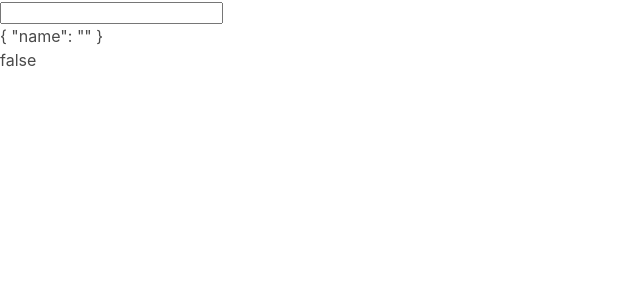
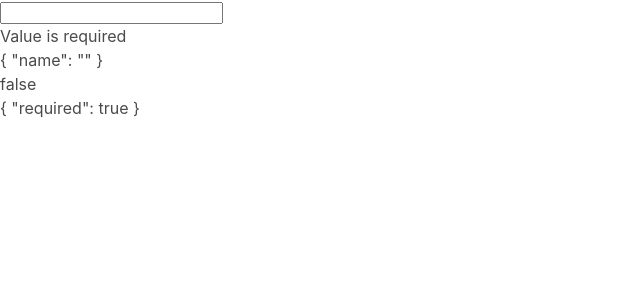
Before and after one commit to rikkhanna/creditcard-app, an Angular app: page / in a window 1280 px wide. Shown: the top 300 px of the page, without its empty margins (0-640 px from the left). Built offline with nearby package versions, Linux system fonts and the light colour scheme.

Commit message:
nasty Error handling

```diff
--- a/src/app/card-form/card-form.component.html
+++ b/src/app/card-form/card-form.component.html
@@ -1,8 +1,20 @@
 <form [formGroup] = "cardForm">
     <input formControlName="name" />
+    <ng-container *ngIf="cardForm.controls.name.errors">
+        <div *ngIf="cardForm.controls.name.errors.required">
+            Value is required
+        </div>
+        <div *ngIf="cardForm.controls.name.errors.minlength">
+            Value must be {{ cardForm.controls.name.errors.minlength.requiredLength}} characters long
+        </div>
+    </ng-container>
 </form>
 
 <!-- for debugging -->
 
 <div>{{ cardForm.value | json }}</div>
 <div>{{ cardForm.valid }}</div>
+
+<!-- behind scene error name for validators -->
+
+<div>{{ cardForm.get('name').errors | json }}</div>
```
